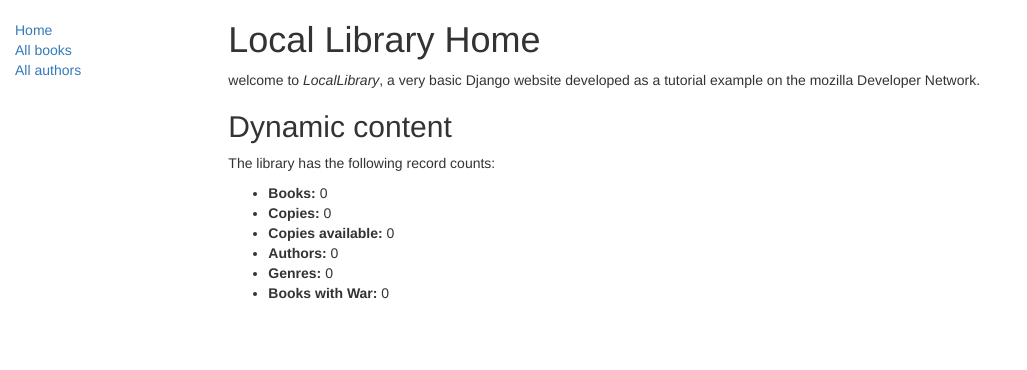
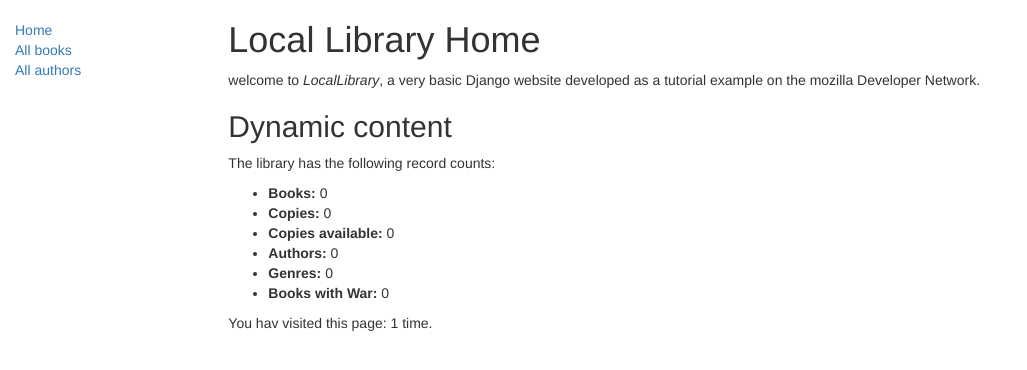
Before and after one commit to HABAB0/django-practice, a Django app: page /catalog/ in a window 1280 px wide. Shown: the top 370 px of the page, without its empty margins (0-1027 px from the left). Run offline with Django 5.2, Linux system fonts and the light colour scheme; data that the repository does not hold is empty; some libraries are stand-ins or nearby versions.

Commit message:
add: number of page visits

```diff
--- a/locallibrary/catalog/templates/index.html
+++ b/locallibrary/catalog/templates/index.html
@@ -20,4 +20,7 @@
     <li><strong>Genres:</strong> {{ num_genres }}</li>
     <li><strong>Books with War:</strong> {{ num_books_War }}</li>
   </ul>
+    <p>
+        You hav visited this page: {{ num_visits }} time{{ num_visits|pluralize }}.
+    </p>
 {% endblock %}
--- a/locallibrary/catalog/views.py
+++ b/locallibrary/catalog/views.py
@@ -12,6 +12,10 @@ def index(request):
     num_genres = Genre.objects.count()
     num_books_War = Book.objects.filter(title__icontains='war').count()
 
+    num_visits = request.session.get('num_visits', 0)
+    num_visits += 1
+    request.session['num_visits'] = num_visits
+
 
     return render(
         request,
@@ -22,7 +26,8 @@ def index(request):
             'num_instances_available':num_instances_available,
             'num_authors':num_authors,
             'num_genres':num_genres,
-            'num_books_War':num_books_War
+            'num_books_War':num_books_War,
+            'num_visits':num_visits,
         },
     )
 
```
